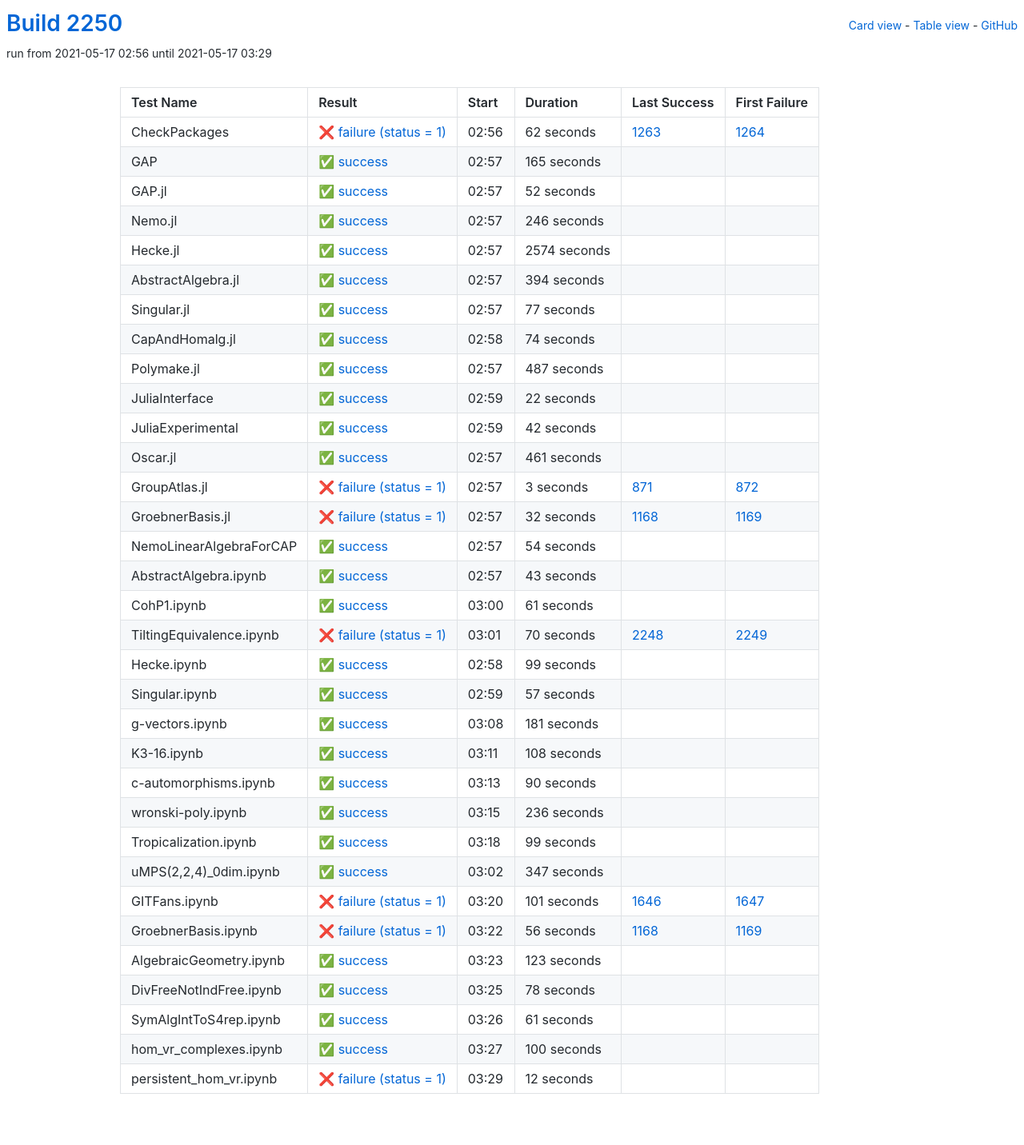
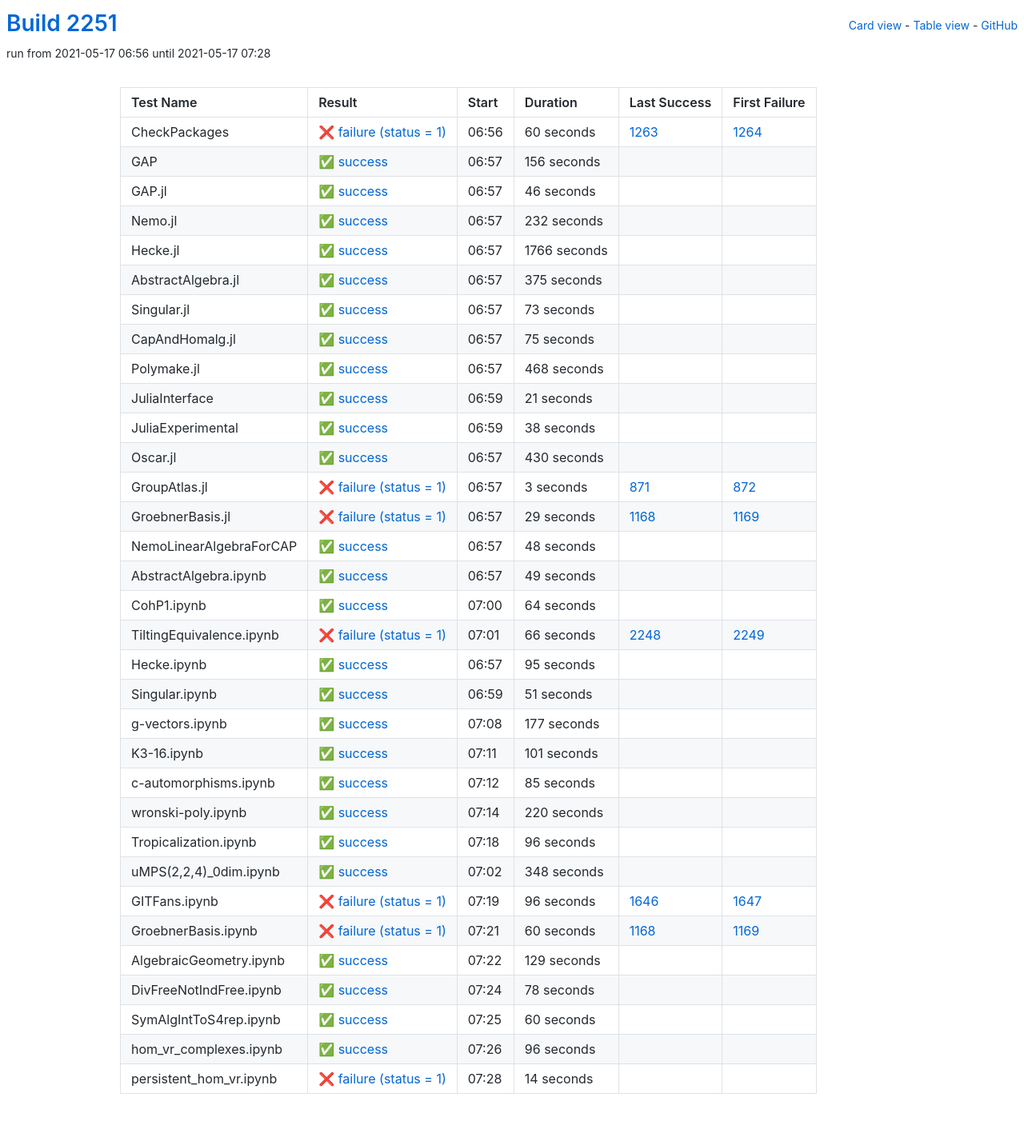
Before and after one commit to oscar-system/oscar-ci-status-stable, a Jekyll site: the page built from table.html, in a window 1280 px wide. Shown: the whole page at 80% size. Built offline with Jekyll 4.4.1, drawn with Linux system fonts in a browser that asks for light colours.

Commit message:
Build #2251

```diff
--- a/_data/ci.yml
+++ b/_data/ci.yml
@@ -1,6 +1,6 @@
 ---
-build: 2250
-build_url: https://oscarci.mathematik.uni-kl.de/job/oscar-stable/2250/
+build: 2251
+build_url: https://oscarci.mathematik.uni-kl.de/job/oscar-stable/2251/
 job: oscar-stable
 organization: oscar-system
 repo: oscar-ci-status-stable
@@ -8,152 +8,152 @@ repourl: https://github.com/oscar-system/oscar-ci-status-stable
 tests:
 - name: CheckPackages
   id: checkpackages
-  log: https://oscarci.mathematik.uni-kl.de/job/oscar-stable/2250/artifact/logs/build-2250/CheckPackages.log
-  start: 2021-05-17 02:56
+  log: https://oscarci.mathematik.uni-kl.de/job/oscar-stable/2251/artifact/logs/build-2251/CheckPackages.log
+  start: 2021-05-17 06:56
   success: false
   exitcode: 1
   status: failure
-  duration: 62
+  duration: 60
   last_success: 1263
   last_success_url: https://oscarci.mathematik.uni-kl.de/job/oscar-stable/1263/
   first_failure: 1264
   first_failure_url: https://oscarci.mathematik.uni-kl.de/job/oscar-stable/1264/
 - name: GAP
   id: gap
-  log: https://oscarci.mathematik.uni-kl.de/job/oscar-stable/2250/artifact/logs/build-2250/GAP.log
-  start: 2021-05-17 02:57
+  log: https://oscarci.mathematik.uni-kl.de/job/oscar-stable/2251/artifact/logs/build-2251/GAP.log
+  start: 2021-05-17 06:57
   success: true
   exitcode: 0
   status: success
-  duration: 165
+  duration: 156
   last_success: false
   last_success_url:
   first_failure: false
   first_failure_url:
 - name: GAP.jl
   id: gap-jl
-  log: https://oscarci.mathematik.uni-kl.de/job/oscar-stable/2250/artifact/logs/build-2250/GAP.jl.log
-  start: 2021-05-17 02:57
+  log: https://oscarci.mathematik.uni-kl.de/job/oscar-stable/2251/artifact/logs/build-2251/GAP.jl.log
+  start: 2021-05-17 06:57
   success: true
   exitcode: 0
   status: success
-  duration: 52
+  duration: 46
   last_success: false
   last_success_url:
   first_failure: false
   first_failure_url:
 - name: Nemo.jl
   id: nemo-jl
-  log: https://oscarci.mathematik.uni-kl.de/job/oscar-stable/2250/artifact/logs/build-2250/Nemo.jl.log
-  start: 2021-05-17 02:57
+  log: https://oscarci.mathematik.uni-kl.de/job/oscar-stable/2251/artifact/logs/build-2251/Nemo.jl.log
+  start: 2021-05-17 06:57
   success: true
   exitcode: 0
   status: success
-  duration: 246
+  duration: 232
   last_success: false
   last_success_url:
   first_failure: false
   first_failure_url:
 - name: Hecke.jl
   id: hecke-jl
-  log: https://oscarci.mathematik.uni-kl.de/job/oscar-stable/2250/artifact/logs/build-2250/Hecke.jl.log
-  start: 2021-05-17 02:57
+  log: https://oscarci.mathematik.uni-kl.de/job/oscar-stable/2251/artifact/logs/build-2251/Hecke.jl.log
+  start: 2021-05-17 06:57
   success: true
   exitcode: 0
   status: success
-  duration: 2574
+  duration: 1766
   last_success: false
   last_success_url:
   first_failure: false
   first_failure_url:
 - name: AbstractAlgebra.jl
   id: abstractalgebra-jl
-  log: https://oscarci.mathematik.uni-kl.de/job/oscar-stable/2250/artifact/logs/build-2250/AbstractAlgebra.jl.log
-  start: 2021-05-17 02:57
+  log: https://oscarci.mathematik.uni-kl.de/job/oscar-stable/2251/artifact/logs/build-2251/AbstractAlgebra.jl.log
+  start: 2021-05-17 06:57
   success: true
   exitcode: 0
   status: success
-  duration: 394
+  duration: 375
   last_success: false
   last_success_url:
   first_failure: false
   first_failure_url:
 - name: Singular.jl
   id: singular-jl
-  log: https://oscarci.mathematik.uni-kl.de/job/oscar-stable/2250/artifact/logs/build-2250/Singular.jl.log
-  start: 2021-05-17 02:57
+  log: https://oscarci.mathematik.uni-kl.de/job/oscar-stable/2251/artifact/logs/build-2251/Singular.jl.log
+  start: 2021-05-17 06:57
   success: true
   exitcode: 0
   status: success
-  duration: 77
+  duration: 73
   last_success: false
   last_success_url:
   first_failure: false
   first_failure_url:
 - name: CapAndHomalg.jl
   id: capandhomalg-jl
-  log: https://oscarci.mathematik.uni-kl.de/job/oscar-stable/2250/artifact/logs/build-2250/CapAndHomalg.jl.log
-  start: 2021-05-17 02:58
+  log: https://oscarci.mathematik.uni-kl.de/job/oscar-stable/2251/artifact/logs/build-2251/CapAndHomalg.jl.log
+  start: 2021-05-17 06:57
   success: true
   exitcode: 0
   status: success
-  duration: 74
+  duration: 75
   last_success: false
   last_success_url:
   first_failure: false
   first_failure_url:
 - name: Polymake.jl
   id: polymake-jl
-  log: https://oscarci.mathematik.uni-kl.de/job/oscar-stable/2250/artifact/logs/build-2250/Polymake.jl.log
-  start: 2021-05-17 02:57
+  log: https://oscarci.mathematik.uni-kl.de/job/oscar-stable/2251/artifact/logs/build-2251/Polymake.jl.log
+  start: 2021-05-17 06:57
   success: true
   exitcode: 0
   status: success
-  duration: 487
+  duration: 468
   last_success: false
   last_success_url:
   first_failure: false
   first_failure_url:
 - name: JuliaInterface
   id: juliainterface
-  log: https://oscarci.mathematik.uni-kl.de/job/oscar-stable/2250/artifact/logs/build-2250/JuliaInterface.log
-  start: 2021-05-17 02:59
+  log: https://oscarci.mathematik.uni-kl.de/job/oscar-stable/2251/artifact/logs/build-2251/JuliaInterface.log
+  start: 2021-05-17 06:59
   success: true
   exitcode: 0
   status: success
-  duration: 22
+  duration: 21
   last_success: false
   last_success_url:
   first_failure: false
   first_failure_url:
 - name: JuliaExperimental
   id: juliaexperimental
-  log: https://oscarci.mathematik.uni-kl.de/job/oscar-stable/2250/artifact/logs/build-2250/JuliaExperimental.log
-  start: 2021-05-17 02:59
+  log: https://oscarci.mathematik.uni-kl.de/job/oscar-stable/2251/artifact/logs/build-2251/JuliaExperimental.log
+  start: 2021-05-17 06:59
   success: true
   exitcode: 0
   status: success
-  duration: 42
+  duration: 38
   last_success: false
   last_success_url:
   first_failure: false
   first_failure_url:
 - name: Oscar.jl
   id: oscar-jl
-  log: https://oscarci.mathematik.uni-kl.de/job/oscar-stable/2250/artifact/logs/build-2250/Oscar.jl.log
-  start: 2021-05-17 02:57
+  log: https://oscarci.mathematik.uni-kl.de/job/oscar-stable/2251/artifact/logs/build-2251/Oscar.jl.log
+  start: 2021-05-17 06:57
   success: true
   exitcode: 0
   status: success
-  duration: 461
+  duration: 430
   last_success: false
   last_success_url:
   first_failure: false
   first_failure_url:
 - name: GroupAtlas.jl
   id: groupatlas-jl
-  log: https://oscarci.mathematik.uni-kl.de/job/oscar-stable/2250/artifact/logs/build-2250/GroupAtlas.jl.log
-  start: 2021-05-17 02:57
+  log: https://oscarci.mathematik.uni-kl.de/job/oscar-stable/2251/artifact/logs/build-2251/GroupAtlas.jl.log
+  start: 2021-05-17 06:57
   success: false
   exitcode: 1
   status: failure
@@ -164,200 +164,200 @@ tests:
   first_failure_url: https://oscarci.mathematik.uni-kl.de/job/oscar-stable/872/
 - name: GroebnerBasis.jl
   id: groebnerbasis-jl
-  log: https://oscarci.mathematik.uni-kl.de/job/oscar-stable/2250/artifact/logs/build-2250/GroebnerBasis.jl.log
-  start: 2021-05-17 02:57
+  log: https://oscarci.mathematik.uni-kl.de/job/oscar-stable/2251/artifact/logs/build-2251/GroebnerBasis.jl.log
+  start: 2021-05-17 06:57
   success: false
   exitcode: 1
   status: failure
-  duration: 32
+  duration: 29
   last_success: 1168
   last_success_url: https://oscarci.mathematik.uni-kl.de/job/oscar-stable/1168/
   first_failure: 1169
   first_failure_url: https://oscarci.mathematik.uni-kl.de/job/oscar-stable/1169/
 - name: NemoLinearAlgebraForCAP
   id: nemolinearalgebraforcap
-  log: https://oscarci.mathematik.uni-kl.de/job/oscar-stable/2250/artifact/logs/build-2250/NemoLinearAlgebraForCAP.log
-  start: 2021-05-17 02:57
+  log: https://oscarci.mathematik.uni-kl.de/job/oscar-stable/2251/artifact/logs/build-2251/NemoLinearAlgebraForCAP.log
+  start: 2021-05-17 06:57
   success: true
   exitcode: 0
   status: success
-  duration: 54
+  duration: 48
   last_success: false
   last_success_url:
   first_failure: false
   first_failure_url:
 - name: AbstractAlgebra.ipynb
   id: abstractalgebra-ipynb
-  log: https://oscarci.mathematik.uni-kl.de/job/oscar-stable/2250/artifact/logs/build-2250/AbstractAlgebra.ipynb.log
-  start: 2021-05-17 02:57
+  log: https://oscarci.mathematik.uni-kl.de/job/oscar-stable/2251/artifact/logs/build-2251/AbstractAlgebra.ipynb.log
+  start: 2021-05-17 06:57
   success: true
   exitcode: 0
   status: success
-  duration: 43
+  duration: 49
   last_success: false
   last_success_url:
   first_failure: false
   first_failure_url:
 - name: CohP1.ipynb
   id: cohp1-ipynb
-  log: https://oscarci.mathematik.uni-kl.de/job/oscar-stable/2250/artifact/logs/build-2250/CohP1.ipynb.log
-  start: 2021-05-17 03:00
+  log: https://oscarci.mathematik.uni-kl.de/job/oscar-stable/2251/artifact/logs/build-2251/CohP1.ipynb.log
+  start: 2021-05-17 07:00
   success: true
   exitcode: 0
   status: success
-  duration: 61
+  duration: 64
   last_success: false
   last_success_url:
   first_failure: false
   first_failure_url:
 - name: TiltingEquivalence.ipynb
   id: tiltingequivalence-ipynb
-  log: https://oscarci.mathematik.uni-kl.de/job/oscar-stable/2250/artifact/logs/build-2250/TiltingEquivalence.ipynb.log
-  start: 2021-05-17 03:01
+  log: https://oscarci.mathematik.uni-kl.de/job/oscar-stable/2251/artifact/logs/build-2251/TiltingEquivalence.ipynb.log
+  start: 2021-05-17 07:01
   success: false
   exitcode: 1
   status: failure
-  duration: 70
+  duration: 66
   last_success: 2248
   last_success_url: https://oscarci.mathematik.uni-kl.de/job/oscar-stable/2248/
   first_failure: 2249
   first_failure_url: https://oscarci.mathematik.uni-kl.de/job/oscar-stable/2249/
 - name: Hecke.ipynb
   id: hecke-ipynb
-  log: https://oscarci.mathematik.uni-kl.de/job/oscar-stable/2250/artifact/logs/build-2250/Hecke.ipynb.log
-  start: 2021-05-17 02:58
+  log: https://oscarci.mathematik.uni-kl.de/job/oscar-stable/2251/artifact/logs/build-2251/Hecke.ipynb.log
+  start: 2021-05-17 06:57
   success: true
   exitcode: 0
   status: success
-  duration: 99
+  duration: 95
   last_success: false
   last_success_url:
   first_failure: false
   first_failure_url:
 - name: Singular.ipynb
   id: singular-ipynb
-  log: https://oscarci.mathematik.uni-kl.de/job/oscar-stable/2250/artifact/logs/build-2250/Singular.ipynb.log
-  start: 2021-05-17 02:59
+  log: https://oscarci.mathematik.uni-kl.de/job/oscar-stable/2251/artifact/logs/build-2251/Singular.ipynb.log
+  start: 2021-05-17 06:59
   success: true
   exitcode: 0
   status: success
-  duration: 57
+  duration: 51
   last_success: false
   last_success_url:
   first_failure: false
   first_failure_url:
 - name: g-vectors.ipynb
   id: g-vectors-ipynb
-  log: https://oscarci.mathematik.uni-kl.de/job/oscar-stable/2250/artifact/logs/build-2250/g-vectors.ipynb.log
-  start: 2021-05-17 03:08
+  log: https://oscarci.mathematik.uni-kl.de/job/oscar-stable/2251/artifact/logs/build-2251/g-vectors.ipynb.log
+  start: 2021-05-17 07:08
   success: true
   exitcode: 0
   status: success
-  duration: 181
+  duration: 177
   last_success: false
   last_success_url:
   first_failure: false
   first_failure_url:
 - name: K3-16.ipynb
   id: k3-16-ipynb
-  log: https://oscarci.mathematik.uni-kl.de/job/oscar-stable/2250/artifact/logs/build-2250/K3-16.ipynb.log
-  start: 2021-05-17 03:11
+  log: https://oscarci.mathematik.uni-kl.de/job/oscar-stable/2251/artifact/logs/build-2251/K3-16.ipynb.log
+  start: 2021-05-17 07:11
   success: true
   exitcode: 0
   status: success
-  duration: 108
+  duration: 101
   last_success: false
   last_success_url:
   first_failure: false
   first_failure_url:
 - name: c-automorphisms.ipynb
   id: c-automorphisms-ipynb
-  log: https://oscarci.mathematik.uni-kl.de/job/oscar-stable/2250/artifact/logs/build-2250/c-automorphisms.ipynb.log
-  start: 2021-05-17 03:13
+  log: https://oscarci.mathematik.uni-kl.de/job/oscar-stable/2251/artifact/logs/build-2251/c-automorphisms.ipynb.log
+  start: 2021-05-17 07:12
   success: true
   exitcode: 0
   status: success
-  duration: 90
+  duration: 85
   last_success: false
   last_success_url:
   first_failure: false
   first_failure_url:
 - name: wronski-poly.ipynb
   id: wronski-poly-ipynb
-  log: https://oscarci.mathematik.uni-kl.de/job/oscar-stable/2250/artifact/logs/build-2250/wronski-poly.ipynb.log
-  start: 2021-05-17 03:15
+  log: https://oscarci.mathematik.uni-kl.de/job/oscar-stable/2251/artifact/logs/build-2251/wronski-poly.ipynb.log
+  start: 2021-05-17 07:14
   success: true
   exitcode: 0
   status: success
-  duration: 236
+  duration: 220
   last_success: false
   last_success_url:
   first_failure: false
   first_failure_url:
 - name: Tropicalization.ipynb
   id: tropicalization-ipynb
-  log: https://oscarci.mathematik.uni-kl.de/job/oscar-stable/2250/artifact/logs/build-2250/Tropicalization.ipynb.log
-  start: 2021-05-17 03:18
+  log: https://oscarci.mathematik.uni-kl.de/job/oscar-stable/2251/artifact/logs/build-2251/Tropicalization.ipynb.log
+  start: 2021-05-17 07:18
   success: true
   exitcode: 0
   status: success
-  duration: 99
+  duration: 96
   last_success: false
   last_success_url:
   first_failure: false
   first_failure_url:
 - name: uMPS(2,2,4)_0dim.ipynb
   id: umps-2-2-4-0dim-ipynb
-  log: https://oscarci.mathematik.uni-kl.de/job/oscar-stable/2250/artifact/logs/build-2250/uMPS-2-2-4-_0dim.ipynb.log
-  start: 2021-05-17 03:02
+  log: https://oscarci.mathematik.uni-kl.de/job/oscar-stable/2251/artifact/logs/build-2251/uMPS-2-2-4-_0dim.ipynb.log
+  start: 2021-05-17 07:02
   success: true
   exitcode: 0
   status: success
-  duration: 347
+  duration: 348
   last_success: false
   last_success_url:
   first_failure: false
   first_failure_url:
 - name: GITFans.ipynb
   id: gitfans-ipynb
-  log: https://oscarci.mathematik.uni-kl.de/job/oscar-stable/2250/artifact/logs/build-2250/GITFans.ipynb.log
-  start: 2021-05-17 03:20
+  log: https://oscarci.mathematik.uni-kl.de/job/oscar-stable/2251/artifact/logs/build-2251/GITFans.ipynb.log
+  start: 2021-05-17 07:19
   success: false
   exitcode: 1
   status: failure
-  duration: 101
+  duration: 96
   last_success: 1646
   last_success_url: https://oscarci.mathematik.uni-kl.de/job/oscar-stable/1646/
   first_failure: 1647
   first_failure_url: https://oscarci.mathematik.uni-kl.de/job/oscar-stable/1647/
 - name: GroebnerBasis.ipynb
   id: groebnerbasis-ipynb
-  log: https://oscarci.mathematik.uni-kl.de/job/oscar-stable/2250/artifact/logs/build-2250/GroebnerBasis.ipynb.log
-  start: 2021-05-17 03:22
+  log: https://oscarci.mathematik.uni-kl.de/job/oscar-stable/2251/artifact/logs/build-2251/GroebnerBasis.ipynb.log
+  start: 2021-05-17 07:21
   success: false
   exitcode: 1
   status: failure
-  duration: 56
+  duration: 60
   last_success: 1168
   last_success_url: https://oscarci.mathematik.uni-kl.de/job/oscar-stable/1168/
   first_failure: 1169
   first_failure_url: https://oscarci.mathematik.uni-kl.de/job/oscar-stable/1169/
 - name: AlgebraicGeometry.ipynb
   id: algebraicgeometry-ipynb
-  log: https://oscarci.mathematik.uni-kl.de/job/oscar-stable/2250/artifact/logs/build-2250/AlgebraicGeometry.ipynb.log
-  start: 2021-05-17 03:23
+  log: https://oscarci.mathematik.uni-kl.de/job/oscar-stable/2251/artifact/logs/build-2251/AlgebraicGeometry.ipynb.log
+  start: 2021-05-17 07:22
   success: true
   exitcode: 0
   status: success
-  duration: 123
+  duration: 129
   last_success: false
   last_success_url:
   first_failure: false
   first_failure_url:
 - name: DivFreeNotIndFree.ipynb
   id: divfreenotindfree-ipynb
-  log: https://oscarci.mathematik.uni-kl.de/job/oscar-stable/2250/artifact/logs/build-2250/DivFreeNotIndFree.ipynb.log
-  start: 2021-05-17 03:25
+  log: https://oscarci.mathematik.uni-kl.de/job/oscar-stable/2251/artifact/logs/build-2251/DivFreeNotIndFree.ipynb.log
+  start: 2021-05-17 07:24
   success: true
   exitcode: 0
   status: success
@@ -368,36 +368,36 @@ tests:
   first_failure_url:
 - name: SymAlgIntToS4rep.ipynb
   id: symalginttos4rep-ipynb
-  log: https://oscarci.mathematik.uni-kl.de/job/oscar-stable/2250/artifact/logs/build-2250/SymAlgIntToS4rep.ipynb.log
-  start: 2021-05-17 03:26
+  log: https://oscarci.mathematik.uni-kl.de/job/oscar-stable/2251/artifact/logs/build-2251/SymAlgIntToS4rep.ipynb.log
+  start: 2021-05-17 07:25
   success: true
   exitcode: 0
   status: success
-  duration: 61
+  duration: 60
   last_success: false
   last_success_url:
   first_failure: false
   first_failure_url:
 - name: hom_vr_complexes.ipynb
   id: hom-vr-complexes-ipynb
-  log: https://oscarci.mathematik.uni-kl.de/job/oscar-stable/2250/artifact/logs/build-2250/hom_vr_complexes.ipynb.log
-  start: 2021-05-17 03:27
+  log: https://oscarci.mathematik.uni-kl.de/job/oscar-stable/2251/artifact/logs/build-2251/hom_vr_complexes.ipynb.log
+  start: 2021-05-17 07:26
   success: true
   exitcode: 0
   status: success
-  duration: 100
+  duration: 96
   last_success: false
   last_success_url:
   first_failure: false
   first_failure_url:
 - name: persistent_hom_vr.ipynb
   id: persistent-hom-vr-ipynb
-  log: https://oscarci.mathematik.uni-kl.de/job/oscar-stable/2250/artifact/logs/build-2250/persistent_hom_vr.ipynb.log
-  start: 2021-05-17 03:29
+  log: https://oscarci.mathematik.uni-kl.de/job/oscar-stable/2251/artifact/logs/build-2251/persistent_hom_vr.ipynb.log
+  start: 2021-05-17 07:28
   success: false
   exitcode: 1
   status: failure
-  duration: 12
+  duration: 14
   last_success: false
   last_success_url:
   first_failure: false
```
Also changed, not shown: README.md.
